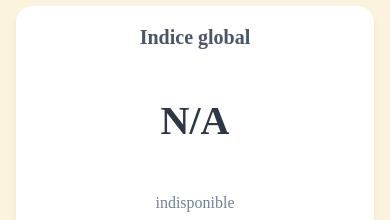
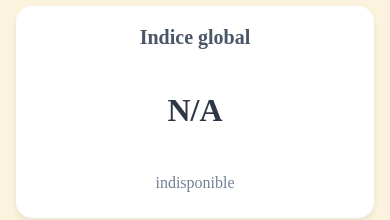
Before and after one commit to Ashvvings/greennes, a Vue app in the folder greennes/: page / in a window 390 px wide. Shown: the part 210-430 px from the top of the page. Built offline with nearby package versions, Linux system fonts and the light colour scheme; no server answers.

Commit message:
Reduce air quality circle size

```diff
--- a/greennes/src/components/AirQualitySection.vue
+++ b/greennes/src/components/AirQualitySection.vue
@@ -308,8 +308,8 @@ h2 {
 }
 
 .aqi-circle {
-  width: 140px;
-  height: 140px;
+  width: 80px;
+  height: 80px;
   border-radius: 50%;
   display: flex;
   align-items: center;
@@ -319,7 +319,7 @@ h2 {
 }
 
 .aqi-value {
-  font-size: 3.5rem;
+  font-size: 2rem;
   font-weight: bold;
   color: #2d3748;
 }
@@ -608,12 +608,12 @@ h2 {
   }
 
   .aqi-circle {
-    width: 100px;
-    height: 100px;
+    width: 80px;
+    height: 80px;
   }
 
   .aqi-value {
-    font-size: 2.5rem;
+    font-size: 2rem;
   }
 
   .data-label {
```
